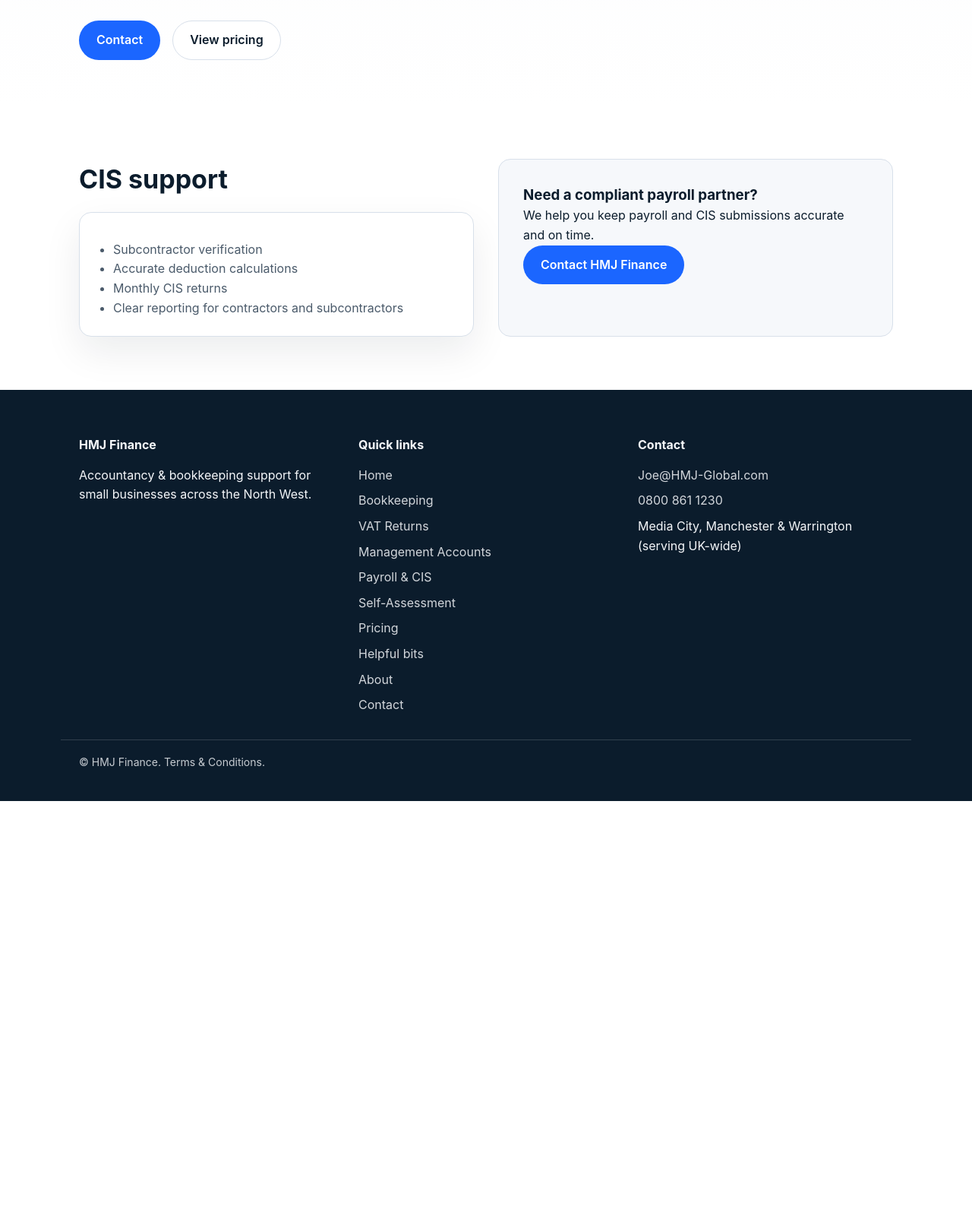
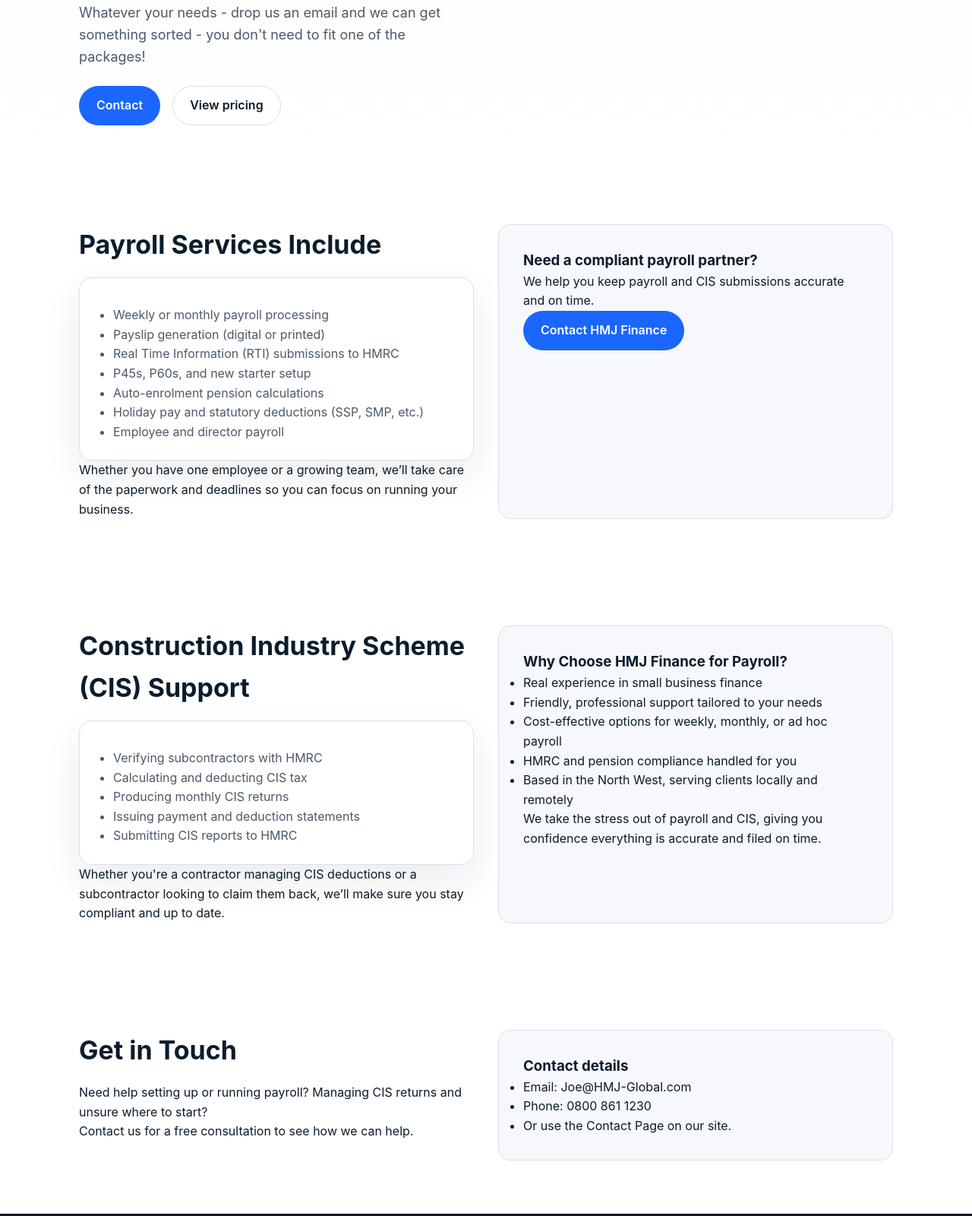
Before and after one commit to tozer89/hmj-site-5, a plain HTML site: page payroll-cis.html in a window 1280 px wide. Shown: the part 702-2302 px from the top of the page at 76% size. Before the commit the page ends 1756 px from the top, so only its background shows below. Drawn offline with Linux system fonts and the light colour scheme.

Commit message:
Update payroll and CIS page content

```diff
--- a/payroll-cis.html
+++ b/payroll-cis.html
@@ -53,6 +53,7 @@
           <h1>Reliable Payroll Support for Small Businesses &amp; Contractors</h1>
           <p>Running payroll can be time-consuming and complex, especially for small businesses and construction contractors. At HMJ Finance, we provide accurate, compliant payroll and CIS (Construction Industry Scheme) support to make sure your team is paid correctly and on time.</p>
           <p>We work with companies across Manchester, Warrington, Liverpool, Cheshire, and the wider UK, offering flexible payroll solutions tailored to your needs.</p>
+          <p>Whatever your needs - drop us an email and we can get something sorted - you don't need to fit one of the packages!</p>
           <div class="hero-actions">
             <a class="button primary" href="contact.html">Contact</a>
             <a class="button secondary" href="pricing.html">View pricing</a>
@@ -73,20 +74,71 @@
     <section class="section">
       <div class="container split">
         <div>
-          <h2 class="section-title">CIS support</h2>
+          <h2 class="section-title">Payroll Services Include</h2>
           <div class="card">
             <ul>
-              <li>Subcontractor verification</li>
-              <li>Accurate deduction calculations</li>
-              <li>Monthly CIS returns</li>
-              <li>Clear reporting for contractors and subcontractors</li>
+              <li>Weekly or monthly payroll processing</li>
+              <li>Payslip generation (digital or printed)</li>
+              <li>Real Time Information (RTI) submissions to HMRC</li>
+              <li>P45s, P60s, and new starter setup</li>
+              <li>Auto-enrolment pension calculations</li>
+              <li>Holiday pay and statutory deductions (SSP, SMP, etc.)</li>
+              <li>Employee and director payroll</li>
             </ul>
           </div>
+          <p>Whether you have one employee or a growing team, we’ll take care of the paperwork and deadlines so you can focus on running your business.</p>
         </div>
         <div class="highlight">
           <h3>Need a compliant payroll partner?</h3>
           <p>We help you keep payroll and CIS submissions accurate and on time.</p>
           <a class="button primary" href="contact.html">Contact HMJ Finance</a>
+        </div>
+      </div>
+    </section>
+
+    <section class="section">
+      <div class="container split">
+        <div>
+          <h2 class="section-title">Construction Industry Scheme (CIS) Support</h2>
+          <div class="card">
+            <ul>
+              <li>Verifying subcontractors with HMRC</li>
+              <li>Calculating and deducting CIS tax</li>
+              <li>Producing monthly CIS returns</li>
+              <li>Issuing payment and deduction statements</li>
+              <li>Submitting CIS reports to HMRC</li>
+            </ul>
+          </div>
+          <p>Whether you're a contractor managing CIS deductions or a subcontractor looking to claim them back, we’ll make sure you stay compliant and up to date.</p>
+        </div>
+        <div class="highlight">
+          <h3>Why Choose HMJ Finance for Payroll?</h3>
+          <ul>
+            <li>Real experience in small business finance</li>
+            <li>Friendly, professional support tailored to your needs</li>
+            <li>Cost-effective options for weekly, monthly, or ad hoc payroll</li>
+            <li>HMRC and pension compliance handled for you</li>
+            <li>Based in the North West, serving clients locally and remotely</li>
+          </ul>
+          <p>We take the stress out of payroll and CIS, giving you confidence everything is accurate and filed on time.</p>
+        </div>
+      </div>
+    </section>
+
+    <section class="section">
+      <div class="container split">
+        <div>
+          <h2 class="section-title">Get in Touch</h2>
+          <p>Need help setting up or running payroll? Managing CIS returns and unsure where to start?</p>
+          <p>Contact us for a free consultation to see how we can help.</p>
+        </div>
+        <div class="highlight">
+          <h3>Contact details</h3>
+          <ul>
+            <li>Email: <a href="mailto:Joe@HMJ-Global.com">Joe@HMJ-Global.com</a></li>
+            <li>Phone: <a href="tel:08008611230">0800 861 1230</a></li>
+            <li>Or use the <a href="contact.html">Contact Page</a> on our site.</li>
+          </ul>
         </div>
       </div>
     </section>
```
